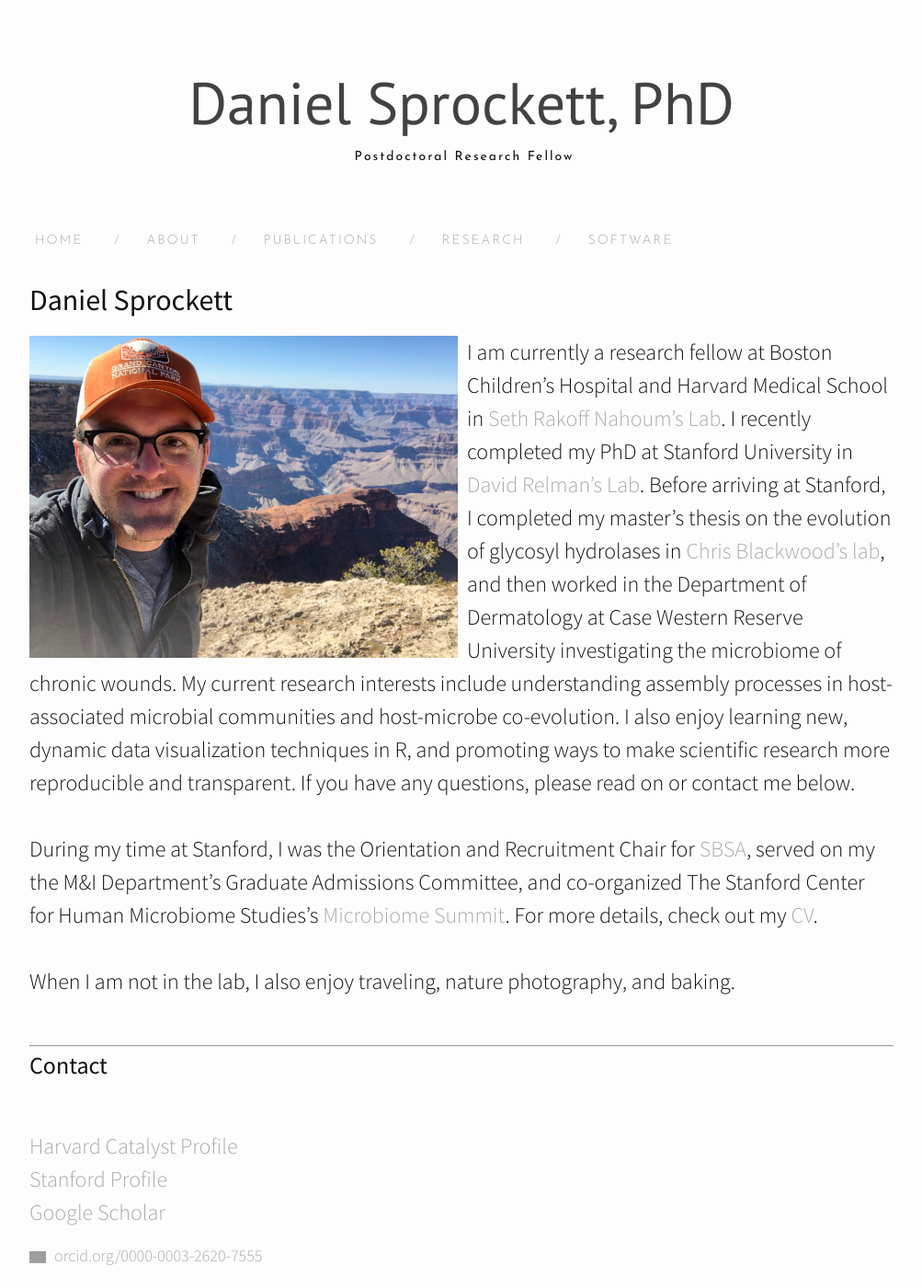
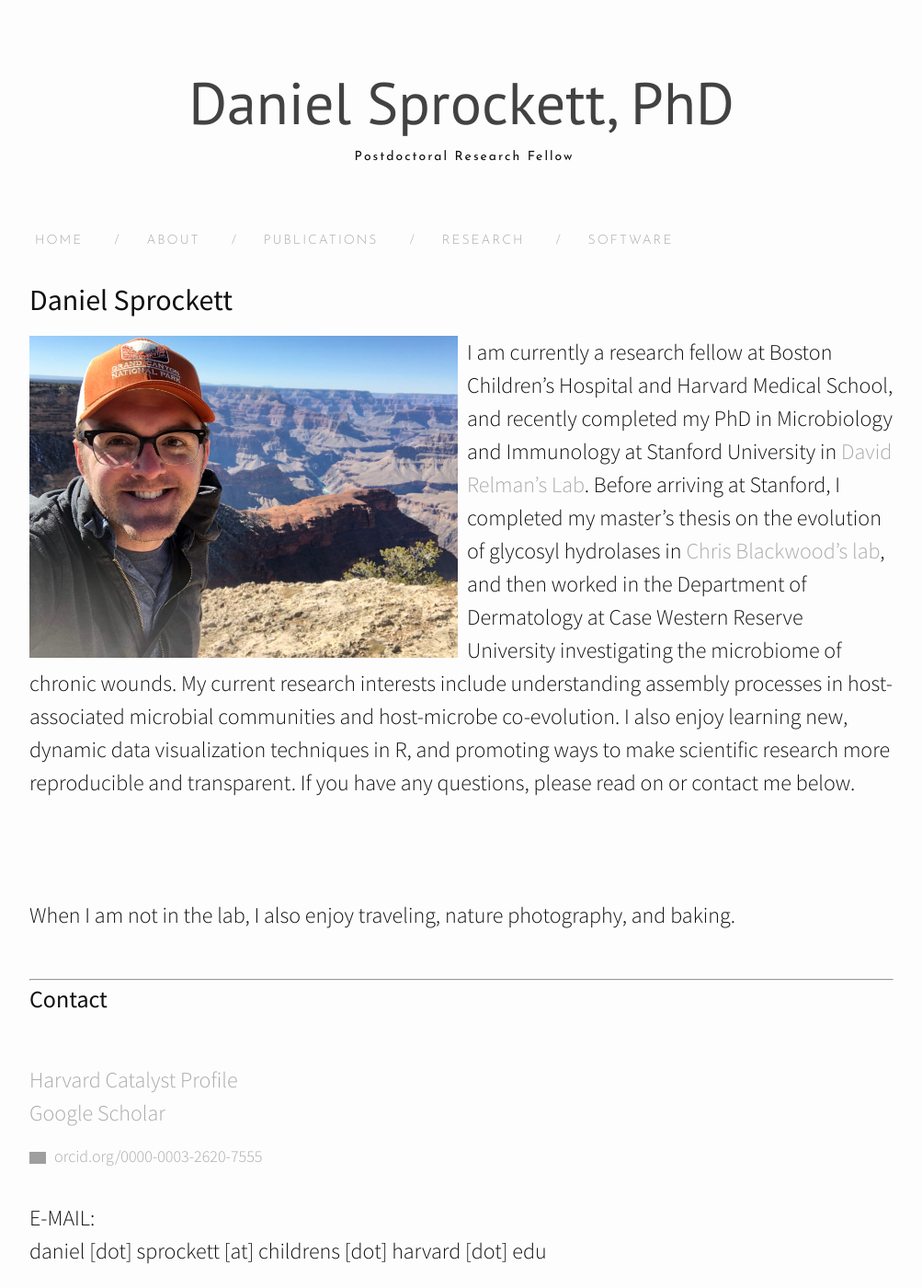
Before and after one commit to DanielSprockett/danielsprockett.github.io, a Jekyll site: the page built from about.md, in a window 1280 px wide and 1400 px high. Shown: the whole window at 92% size, without its empty margins (138-1141 px from the left). Built offline with Jekyll 4.4.1, drawn with Linux system fonts in a browser that asks for light colours; nearby versions of some CDN libraries; some of the changed text lies outside the part shown; grey boxes are pictures that could not be loaded.

Commit message:
update about

```diff
--- a/about.md
+++ b/about.md
@@ -7,9 +7,9 @@
 <h2>Daniel Sprockett</h2>
 
 <img src="/images/Dan_at_Grand_Canyon.jpg" alt="Dan at the Grand Canyon" style="float: left; margin-right: 10px;" height="350"/>
-I am currently a research fellow at Boston Children's Hospital and Harvard Medical School in [Seth Rakoff Nahoum's Lab](https://srnlab.com/). I recently completed my PhD at Stanford University in [David Relman's Lab](http://med.stanford.edu/relmanlab.html). Before arriving at Stanford, I completed my master's thesis on the evolution of glycosyl hydrolases in [Chris Blackwood's lab](http://drosophila.biology.kent.edu/users/cblackwo/overview.htm), and then worked in the Department of Dermatology at Case Western Reserve University investigating the microbiome of chronic wounds. My current research interests include understanding assembly processes in host-associated microbial communities and host-microbe co-evolution. I also enjoy learning new, dynamic data visualization techniques in R, and promoting ways to make scientific research more reproducible and transparent.  If you have any questions, please read on or contact me below.<br>
+I am currently a research fellow at Boston Children's Hospital and Harvard Medical School, and recently completed my PhD in Microbiology and Immunology at Stanford University in [David Relman's Lab](http://med.stanford.edu/relmanlab.html). Before arriving at Stanford, I completed my master's thesis on the evolution of glycosyl hydrolases in [Chris Blackwood's lab](http://drosophila.biology.kent.edu/users/cblackwo/overview.htm), and then worked in the Department of Dermatology at Case Western Reserve University investigating the microbiome of chronic wounds. My current research interests include understanding assembly processes in host-associated microbial communities and host-microbe co-evolution. I also enjoy learning new, dynamic data visualization techniques in R, and promoting ways to make scientific research more reproducible and transparent.  If you have any questions, please read on or contact me below.<br>
 <br>
-During my time at Stanford, I was the Orientation and Recruitment Chair for [SBSA](http://med.stanford.edu/sbsa.html), served on my the M&I Department's Graduate Admissions Committee, and co-organized The Stanford Center for Human Microbiome Studies's [Microbiome Summit](https://iti.stanford.edu/center-for-human-microbiome-studies/microbiome-summit.html). For more details, check out my [CV](/documents/Sprockett_CV_190108.pdf).<br>
+<br>
 <br>
 When I am not in the lab, I also enjoy traveling, nature photography, and baking.<br>
 <br>
@@ -19,7 +19,6 @@
 <h3>Contact</h3>
 <br>
 [Harvard Catalyst Profile](https://connects.catalyst.harvard.edu/Profiles/display/Person/184701) <br>
-[Stanford Profile](https://profiles.stanford.edu/daniel-sprockett) <br>
 [Google Scholar](https://scholar.google.com/citations?user=2kfaOjwAAAAJ&hl=en) <br>
 <div itemscope itemtype="https://schema.org/Person"><a itemprop="sameAs" content="https://orcid.org/0000-0003-2620-7555" href="https://orcid.org/0000-0003-2620-7555" target="orcid.widget" rel="noopener noreferrer" style="vertical-align:top;"><img src="https://orcid.org/sites/default/files/images/orcid_16x16.png" style="width:1em;margin-right:.5em;" alt="ORCID iD icon">orcid.org/0000-0003-2620-7555</a></div>
 <br>
@@ -32,7 +31,7 @@
 
 <h3>Photography</h3>
 
-One day I'll get around to adding a full gallery, but for now, here are a few of my favorite shots.<br>
+Here are a few of my favorite nature photographs.<br>
 <br>
 <br>
 <img src="/images/Northern_Jacana.jpg" alt="Northern Jacana"/>
```
